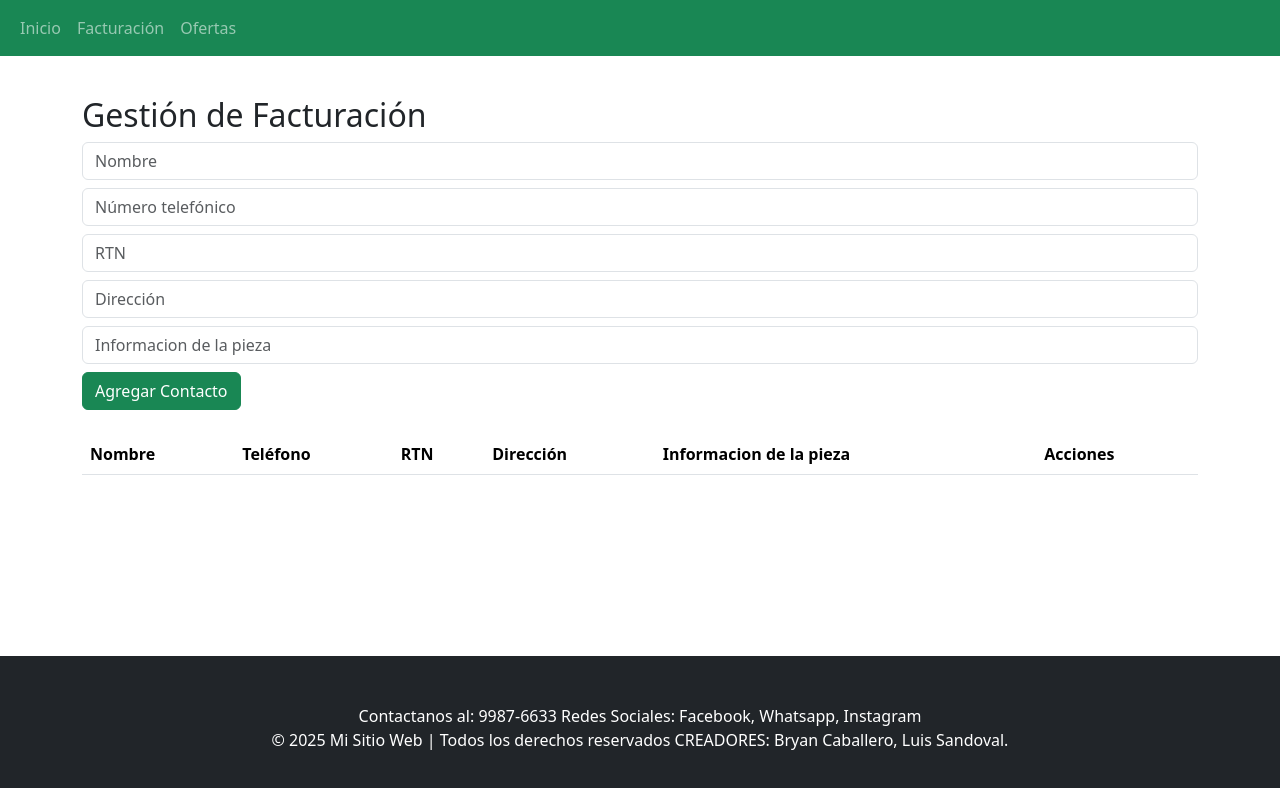
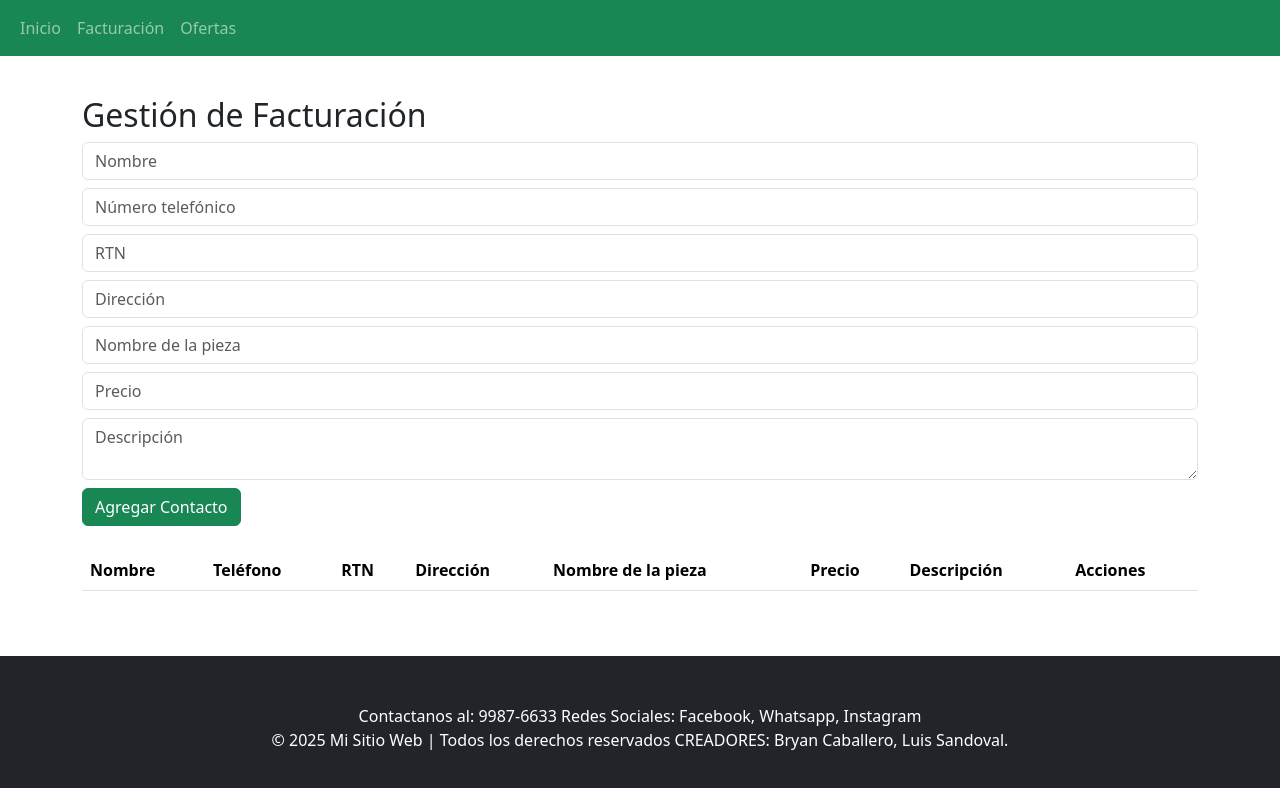
Before and after one commit to BryanCaballero0922/ProyectoClase_BryanCaballero_LuisSandoval_Fronted, a React (Vite) app: page /factura in a window 1280 px wide. Shown: the top 788 px of the page. Built offline with nearby package versions, Linux system fonts and the light colour scheme.

Commit message:
no message

```diff
--- a/src/pages/masters/Factura.js
+++ b/src/pages/masters/Factura.js
@@ -1,52 +1,110 @@
-import { useState } from "react";
+import { useState, useEffect } from "react";
+import { useLocation } from "react-router-dom";
 
 function Factura() {
+  const location = useLocation();
+  const productoRecibido = location.state?.producto || null;
+
   const [editIndex, setEditIndex] = useState(null);
-  const [facturacion, setFacturacion] = useState([]);
+  const [contactos, setFacturacion] = useState([]);
+
+  // Formulario con campos del cliente y producto
   const [form, setForm] = useState({
     nombre: '',
     telefono: '',
     rtn: '',
     direccion: '',
-    nombrepieza: ''
+    nombrepieza: productoRecibido ? productoRecibido.name : '',
+    price: productoRecibido ? productoRecibido.price : '',
+    description: productoRecibido ? productoRecibido.description : ''
   });
+
+  // Si cambia el producto (ej: si se vuelve a cargar con otro producto), actualizamos el formulario
+  useEffect(() => {
+    if (productoRecibido) {
+      setForm(formAnt => ({
+        ...formAnt,
+        nombrepieza: productoRecibido.name,
+        price: productoRecibido.price,
+        description: productoRecibido.description
+      }));
+    }
+  }, [productoRecibido]);
 
   const handleOnChangeInputs = (e) => {
     setForm({ ...form, [e.target.name]: e.target.value });
   };
 
   const handleOnEdit = (index) => {
-    setForm(facturacion[index]);
+    setForm(contactos[index]);
     setEditIndex(index);
   };
 
   const handleOnDelete = (index) => {
-    const updatedFacturacion = facturacion.filter((_, i) => i !== index);
-    setFacturacion(updatedFacturacion);
+    const updatedContactos = contactos.filter((_, i) => i !== index);
+    setFacturacion(updatedContactos);
+    // Si estamos editando el contacto que borramos, limpiar formulario
+    if (editIndex === index) {
+      setForm({
+        nombre: '',
+        telefono: '',
+        rtn: '',
+        direccion: '',
+        nombrepieza: productoRecibido ? productoRecibido.name : '',
+        price: productoRecibido ? productoRecibido.price : '',
+        description: productoRecibido ? productoRecibido.description : ''
+      });
+      setEditIndex(null);
+    }
   };
 
-    const handleOnFact = (index) => {
-       alert("Factura aprobada");
-    const updatedFacturacion = facturacion.filter((_, i) => i !== index);
-    setFacturacion(updatedFacturacion);
+  const handleOnFact = (index) => {
+    alert("Factura aprobada para " + contactos[index].nombre);
+    // Opcional: eliminar de la lista o marcar como facturado
+    const updatedContactos = contactos.filter((_, i) => i !== index);
+    setFacturacion(updatedContactos);
   };
 
   const handleOnSubmit = (e) => {
     e.preventDefault();
+    if (!form.nombre || !form.telefono || !form.direccion) {
+      alert("Por favor, complete los campos obligatorios.");
+      return;
+    }
+
     if (editIndex !== null) {
-      const updatedFacturacion = [...facturacion];
-      updatedFacturacion[editIndex] = form;
-      setFacturacion(updatedFacturacion);
+      const updatedContactos = [...contactos];
+      updatedContactos[editIndex] = form;
+      setFacturacion(updatedContactos);
       setEditIndex(null);
     } else {
-      setFacturacion([...facturacion, form]);
+      setFacturacion([...contactos, form]);
     }
-    setForm({ nombre: '', telefono: '', rtn: '', direccion: '',  nombrepieza: '' });
+
+    setForm({
+      nombre: '',
+      telefono: '',
+      rtn: '',
+      direccion: '',
+      nombrepieza: productoRecibido ? productoRecibido.name : '',
+      price: productoRecibido ? productoRecibido.price : '',
+      description: productoRecibido ? productoRecibido.description : ''
+    });
   };
 
   return (
     <div className="container mt-4">
       <h2>Gestión de Facturación</h2>
+
+      {productoRecibido && (
+        <div className="alert alert-info">
+          <strong>Producto seleccionado:</strong><br />
+          Nombre: {productoRecibido.name} <br />
+          Precio: {productoRecibido.price} <br />
+          Descripción: {productoRecibido.description}
+        </div>
+      )}
+
       <form onSubmit={handleOnSubmit} className="mb-4">
         <input
           name="nombre"
@@ -54,6 +112,7 @@ function Factura() {
           onChange={handleOnChangeInputs}
           placeholder="Nombre"
           className="form-control mb-2"
+          required
         />
         <input
           name="telefono"
@@ -61,6 +120,7 @@ function Factura() {
           onChange={handleOnChangeInputs}
           placeholder="Número telefónico"
           className="form-control mb-2"
+          required
         />
         <input
           name="rtn"
@@ -74,14 +134,31 @@ function Factura() {
           value={form.direccion}
           onChange={handleOnChangeInputs}
           placeholder="Dirección"
-          className="form-control mb-2"
+className="form-control mb-2"
+          required
         />
         <input
           name="nombrepieza"
           value={form.nombrepieza}
           onChange={handleOnChangeInputs}
-          placeholder="Informacion de la pieza"
+          placeholder="Nombre de la pieza"
           className="form-control mb-2"
+          readOnly
+        />
+        <input
+          name="price"
+          value={form.price}
+          placeholder="Precio"
+          className="form-control mb-2"
+          readOnly
+        />
+        <textarea
+          name="description"
+          value={form.description}
+          placeholder="Descripción"
+          className="form-control mb-2"
+          rows={2}
+          readOnly
         />
 
         <button className="btn btn-success">
@@ -96,22 +173,26 @@ function Factura() {
             <th>Teléfono</th>
             <th>RTN</th>
             <th>Dirección</th>
-            <th>Informacion de la pieza</th>
+            <th>Nombre de la pieza</th>
+            <th>Precio</th>
+            <th>Descripción</th>
             <th>Acciones</th>
           </tr>
         </thead>
         <tbody>
-          {facturacion.map((facturacion, index) => (
+          {contactos.map((contacto, index) => (
             <tr key={index}>
-              <td>{facturacion.nombre}</td>
-              <td>{facturacion.telefono}</td>
-              <td>{facturacion.rtn}</td>
-              <td>{facturacion.direccion}</td>
-              <td>{facturacion.nombrepieza}</td>
+              <td>{contacto.nombre}</td>
+              <td>{contacto.telefono}</td>
+              <td>{contacto.rtn}</td>
+              <td>{contacto.direccion}</td>
+              <td>{contacto.nombrepieza}</td>
+              <td>{contacto.price}</td>
+              <td>{contacto.description}</td>
               <td>
                 <button className="btn btn-warning btn-sm me-2" onClick={() => handleOnEdit(index)}>Editar</button>
-                <button className="btn btn-danger btn-sm" onClick={() => handleOnDelete(index)}>Eliminar</button>
-                <button className="btn btn-primary btn-sm me-2" onClick={() => handleOnFact(index)}>Facturar</button>
+                <button className="btn btn-danger btn-sm me-2" onClick={() => handleOnDelete(index)}>Eliminar</button>
+                <button className="btn btn-primary btn-sm" onClick={() => handleOnFact(index)}>Facturar</button>
               </td>
             </tr>
           ))}
```
